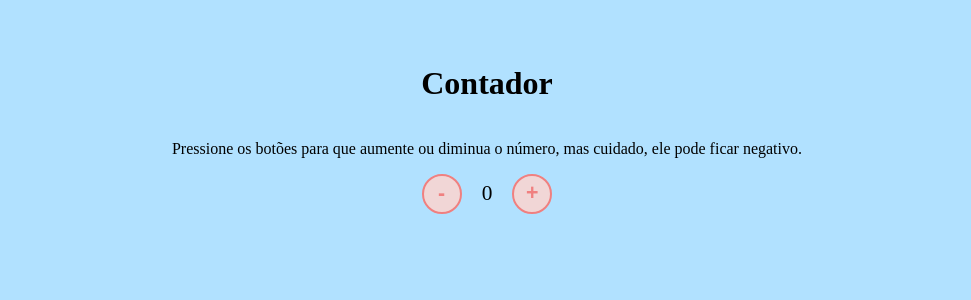
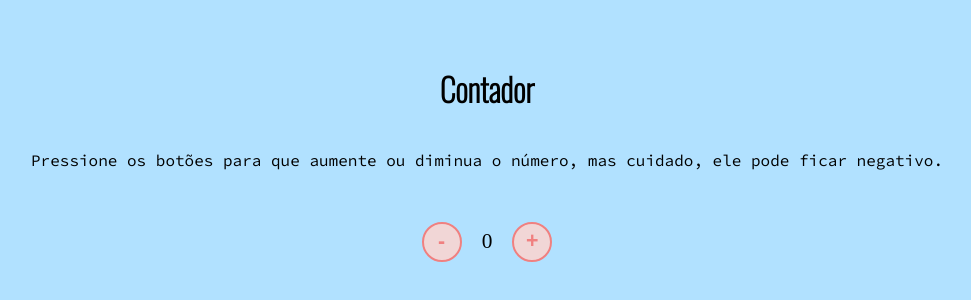
Before and after one commit to tasjessica/Contador-html--css-e-js, a plain HTML site: page index.html in a window 1280 px wide. Shown: the part 146-446 px from the top of the page, without its empty margins (153-1124 px from the left). Drawn offline with nearby package versions, Linux system fonts and the light colour scheme; a web font is replaced by a local one.

Commit message:
Update index.html

```diff
--- a/index.html
+++ b/index.html
@@ -5,12 +5,11 @@
     <meta http-equiv="X-UA-Compatible" content="IE=edge">
     <meta name="viewport" content="width=device-width, initial-scale=1.0">
     <link rel="stylesheet" href="style.css">
-    <script scr="script.js"></script>
     <title>Contador</title>
 </head>
 <body>
-    <h1>Contador</h1>
-    <p>Pressione os botões para que aumente ou diminua o número, mas cuidado, ele pode ficar negativo.</p>
+    <h1 class="titulo">Contador</h1>
+    <p class="texto">Pressione os botões para que aumente ou diminua o número, mas cuidado, ele pode ficar negativo.</p><br><br>
     <div id="counter">
         <button name="subtrair" onclick="decrement()">-</button>
         <span id="currentNumber">0</span>
```
